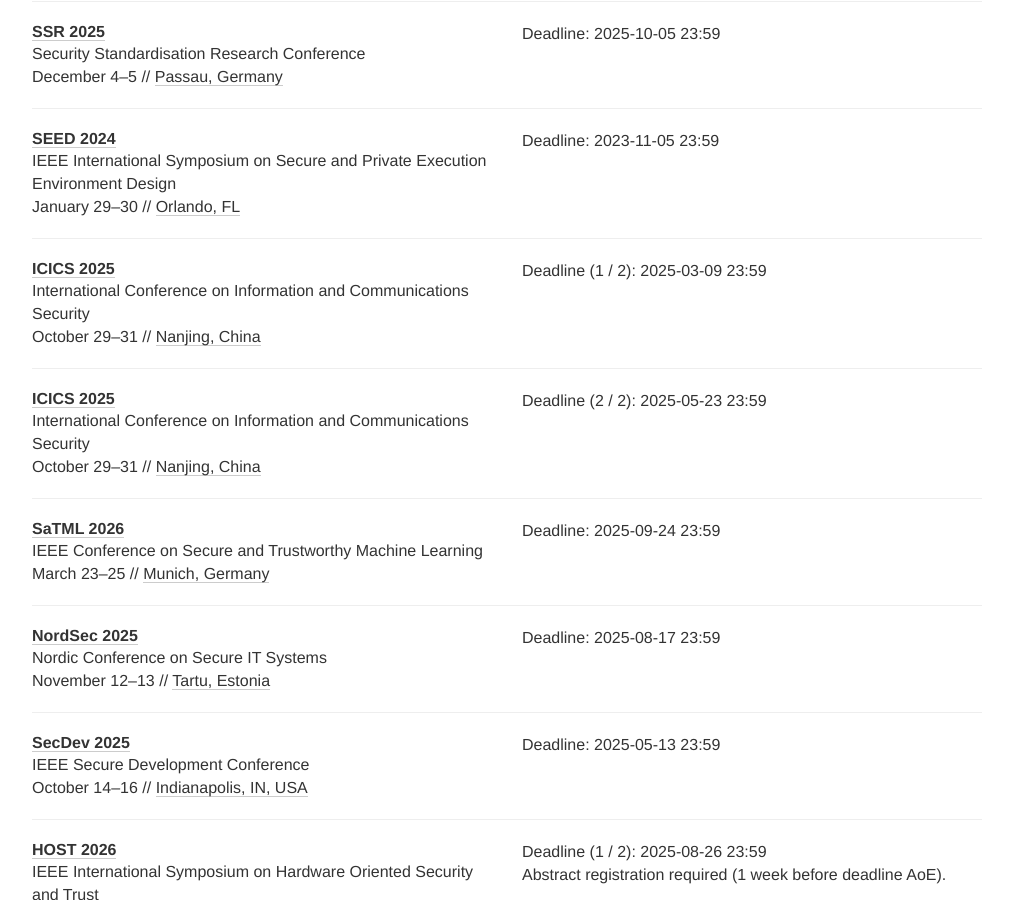
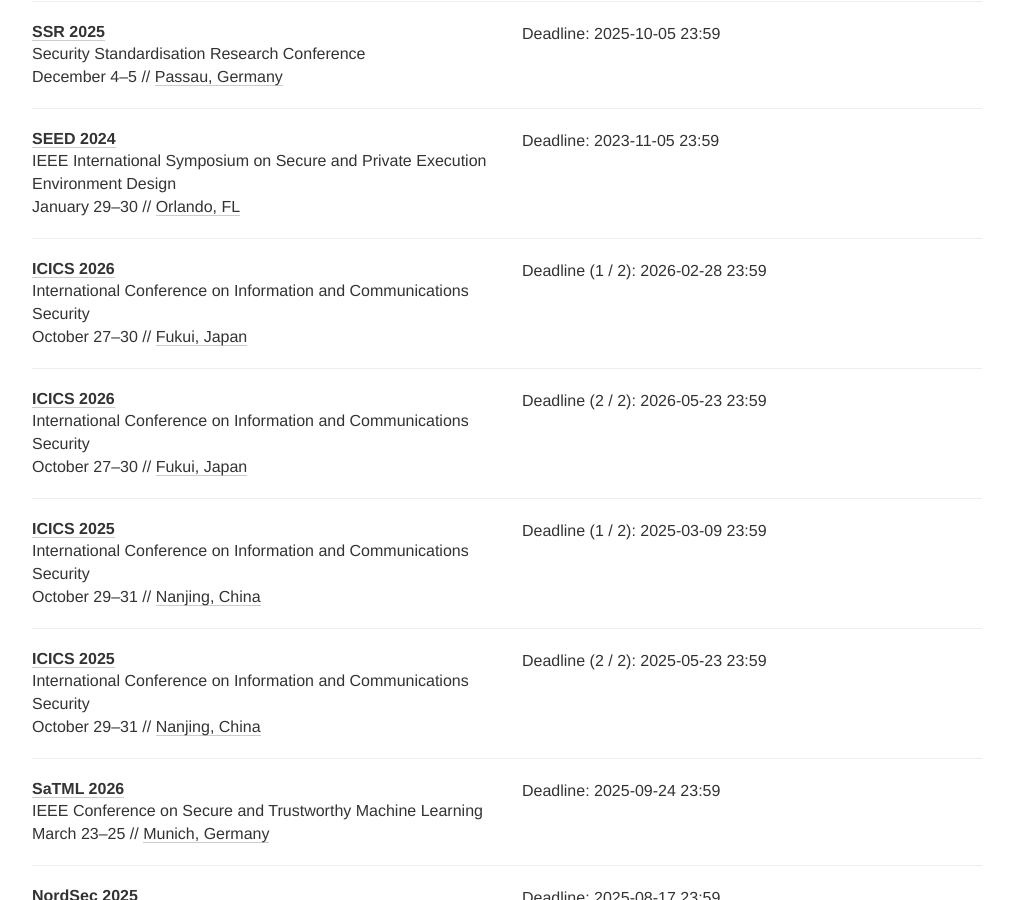
Before and after one commit to sec-deadlines/sec-deadlines.github.io, a Jekyll site: the page built from index.html, in a window 1280 px wide and 900 px high, scrolled down 11370 px. Shown: the whole window, without its empty margins (133-1146 px from the left). Built offline with Jekyll 4.4.1, drawn with Linux system fonts in a browser that asks for light colours; nearby versions of some CDN libraries; comment, search, counter and statistics services are not loaded.

Commit message:
ICICS 2026

```diff
--- a/_data/conferences.yml
+++ b/_data/conferences.yml
@@ -711,6 +711,17 @@
   deadline: ["2023-11-05 23:59"]
   date: January 29-30
   place: Orlando, FL
+  tags: [SEC, PRIV, CONF]
+
+- name: ICICS
+  year: 2026
+  date: October 27-30
+  description: International Conference on Information and Communications Security
+  link: https://sulab-sever.u-aizu.ac.jp/icics2026/index.html
+  deadline:
+    - "2026-02-28 23:59"
+    - "2026-05-23 23:59"
+  place: Fukui, Japan
   tags: [SEC, PRIV, CONF]
 
 - name: ICICS
```
